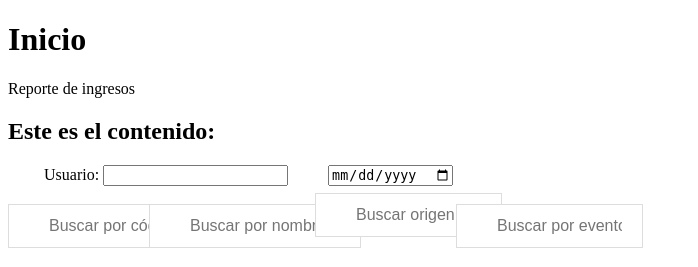
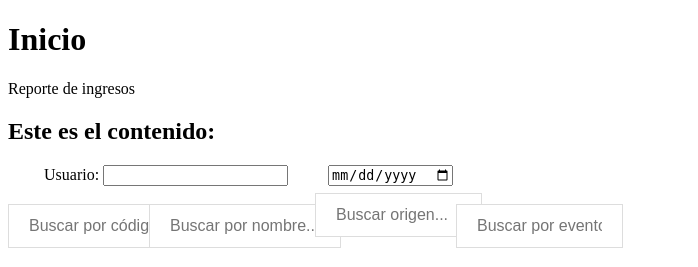
Before and after one commit to usac201612398/web1, a Django app: page /app1/registro/consulta in a window 1280 px wide. Shown: the top 267 px of the page, without its empty margins (0-698 px from the left). Run offline with Django 4.2, Linux system fonts and the light colour scheme; data that the repository does not hold is empty.

Commit message:
Se agrego vista y html

```diff
--- a/web1/data/static/style_consultaregistro.css
+++ b/web1/data/static/style_consultaregistro.css
@@ -5,18 +5,18 @@
         background-repeat: no-repeat; /* Do not repeat the icon image */
         width: 125px; /* Full-width */
         font-size: 16px; /* Increase font-size */
-        padding: 12px 20px 12px 40px; /* Add some padding */
+        padding: 12px 20px 12px 20px; /* Add some padding */
         border: 1px solid #ddd; /* Add a grey border */
         margin-bottom: 12px; /* Add some space below the input */
     }
 
     #myInput2 {
     /*  background-image: url('/css/searchicon.png'); /* Add a search icon to input */
-        background-position: 10px 12px; /* Position the search icon */
+        background-position: 135px 12px; /* Position the search icon */
         background-repeat: no-repeat; /* Do not repeat the icon image */
         width: 150px; /* Full-width */
         font-size: 16px; /* Increase font-size */
-        padding: 12px 20px 12px 40px; /* Add some padding */
+        padding: 12px 20px 12px 20px; /* Add some padding */
         border: 1px solid #ddd; /* Add a grey border */
         margin-bottom: 12px; /* Add some space below the input */
     }
@@ -38,27 +38,27 @@
         background-repeat: no-repeat; /* Do not repeat the icon image */
         width: 485px; /* Full-width */
         font-size: 16px; /* Increase font-size */
-        padding: 12px 20px 12px 40px; /* Add some padding */
+        padding: 12px 20px 12px 20px; /* Add some padding */
         border: 1px solid #ddd; /* Add a grey border */
         margin-bottom: 12px; /* Add some space below the input */
     }
     #myInput5 {
         /*  background-image: url('/css/searchicon.png'); /* Add a search icon to input */
-            background-position: 10px 12px; /* Position the search icon */
+            background-position: 260px 12px; /* Position the search icon */
             background-repeat: no-repeat; /* Do not repeat the icon image */
             width: 125px; /* Full-width */
             font-size: 16px; /* Increase font-size */
-            padding: 12px 20px 12px 40px; /* Add some padding */
+            padding: 12px 20px 12px 20px; /* Add some padding */
             border: 1px solid #ddd; /* Add a grey border */
             margin-bottom: 12px; /* Add some space below the input */
     }
     #myInput6 {
         /*  background-image: url('/css/searchicon.png'); /* Add a search icon to input */
-            background-position: 10px 12px; /* Position the search icon */
+            background-position: 385px 12px; /* Position the search icon */
             background-repeat: no-repeat; /* Do not repeat the icon image */
             width: 125px; /* Full-width */
             font-size: 16px; /* Increase font-size */
-            padding: 12px 20px 12px 40px; /* Add some padding */
+            padding: 12px 20px 12px 20px; /* Add some padding */
             border: 1px solid #ddd; /* Add a grey border */
             margin-bottom: 12px; /* Add some space below the input */
         }
```
